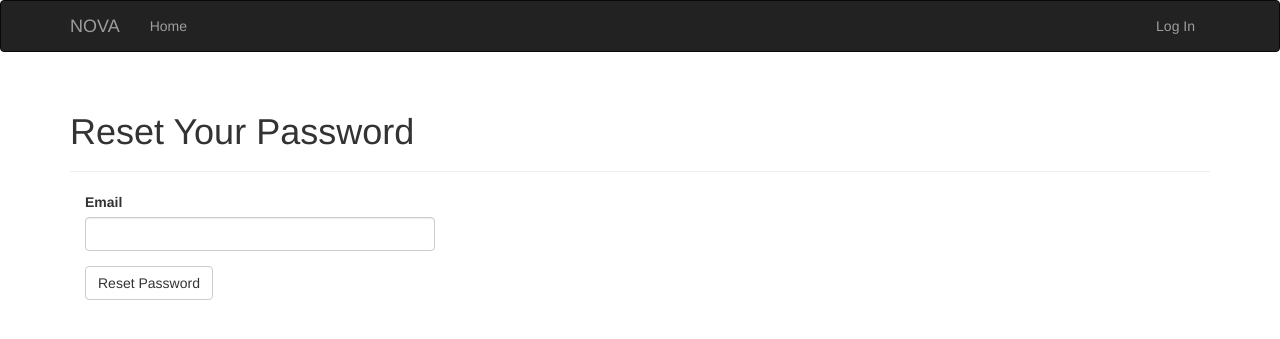
After one commit to SE-KIRIRO/NOVA, a Flask app: page /auth/reset in a window 1280 px wide. The commit adds this page. Shown: the top 339 px of the page. Run offline with Flask 2, Linux system fonts and the light colour scheme; parts of the project's set-up code (start-up, migrations or seed data) failed here and were passed over; some libraries are stand-ins or nearby versions.

Commit message:
finishing up user authentication

```diff
--- a/app/auth/forms.py
+++ b/app/auth/forms.py
@@ -41,3 +41,24 @@ class ChangePasswordForm(FlaskForm):
     password2 = PasswordField('Confirm new password',
                               validators=[DataRequired()])
     submit = SubmitField('Update Password')
+
+
+class PasswordResetRequestForm(FlaskForm):
+    email = StringField("Email", validators=[DataRequired(), Length(1,64), Email()])
+    submit = SubmitField("Reset Password")
+
+class PasswordResetForm(FlaskForm):
+    password = PasswordField("New password", validators=[DataRequired(), EqualTo("password2", message="passwords must match")])
+    password2 = PasswordField("confirm password", validators=[DataRequired()])
+    submit = SubmitField("Reset Password")
+
+class ChangeEmailForm(FlaskForm):
+    email = StringField("New Email",
+                         validators=[DataRequired(), Length(1, 64),
+                                     Email()])
+    password = PasswordField("Password", validators=[DataRequired()])
+    submit = SubmitField("update email address")
+
+    def validate_email(self, field):
+        if User.query.filter_by(email=field.data.lower()).first():
+            raise ValidationError("email is already registered")
--- a/app/auth/views.py
+++ b/app/auth/views.py
@@ -1,6 +1,6 @@
 from flask import render_template, redirect, url_for, flash, request
 from . import auth
-from .forms import LoginForm, RegistrationForm, ChangePasswordForm
+from .forms import LoginForm, RegistrationForm, ChangeEmailForm, ChangePasswordForm, PasswordResetForm, PasswordResetRequestForm
 from ..models import User
 from ..email import send_email
 from flask_login import login_user, logout_user, login_required, current_user
@@ -95,3 +95,64 @@ def change_password():
         else:
             flash('Invalid password.')
     return render_template("auth/change_password.html", form=form)
+
+@auth.route("/reset", methods=["GET", "POST"])
+def password_reset_request():
+    if not current_user.is_anonymous:
+        return redirect(url_for("main.index"))
+    form = PasswordResetRequestForm()
+    if form.validate_on_submit():
+        user = User.query.filter_by(email=form.email.data.lower()).first()
+        if user:
+            token = user.generate_reset_token()
+            send_email(user.email, "Reset your Password",
+                       "auth/email/reset_password",
+                       user=user, token=token)
+            flash("an email with instructions to reset your password has been sent to you")
+            return redirect(url_for("auth.login"))
+    return render_template("auth/reset_password.html", form=form)
+
+@auth.route("/reset/<token>", methods=["GET", "POST"])
+def password_reset(token):
+    if not current_user.is_anonymous:
+        return redirect(url_for("main.index"))
+    form = PasswordResetForm()
+    if form.validate_on_submit():
+        if User.reset_password(token, form.password.data):
+            db.session.commit()
+            flash("your password has been updated.")
+            return redirect(url_for("auth.login"))
+        else:
+            return redirect(url_for("main.index"))
+
+
+    return render_template("auth/reset_password.html", form=form)
+
+
+@auth.route("/change_email", methods=["GET", "POST"])
+@login_required
+def change_email_request():
+    form = ChangeEmailForm()
+    if form.validate_on_submit():
+        if current_user.verify_password(form.password.data):
+            new_email = form.email.data.lower()
+            token = current_user.generate_email_change_token(new_email)
+            send_email(new_email, "confirm your email address",
+                       "auth/email/change_email",
+                       user=current_user, token=token)
+            flash("an email with instructions to confirm your new email address has been sent to you")
+            return redirect(url_for("main.index"))
+        else:
+            flash("invalid email or password")
+    return render_template("auth/change_email.html", form=form)
+
+@auth.route("/change_email/<token>")
+@login_required
+def change_email(token):
+    if current_user.change_email(token):
+        db.session.commit()
+        flash("your email address had been updated.")
+    else:
+        flash("invalid request")
+
+    return redirect(url_for("main.index"))
--- a/app/templates/auth/login.html
+++ b/app/templates/auth/login.html
@@ -10,11 +10,16 @@
     </div>
     <div class="col-md-4">
         {{ wtf.quick_form(form) }}
+        <br>
         <p>
         New user?
             <a href="{{ url_for('auth.register') }}">
                 Click here to register
             </a>
         </p>
+        <p>
+            Forgot your password?
+            <a href="{{ url_for('auth.password_reset_request') }}">click here to reset it.</a>
+        </p>
     </div>
 {% endblock %}
--- /dev/null
+++ b/app/templates/auth/reset_password.html
@@ -0,0 +1,13 @@
+{% extends "base.html" %}
+{% import "bootstrap/wtf.html" as wtf %}
+
+{% block title %}Nova - Password Reset{% endblock %}
+
+{% block page_content %}
+<div class="page-header">
+    <h1>Reset Your Password</h1>
+</div>
+<div class="col-md-4">
+    {{ wtf.quick_form(form) }}
+</div>
+{% endblock %}
--- a/app/templates/base.html
+++ b/app/templates/base.html
@@ -34,6 +34,7 @@
                     <a href="#" class="dropdown-toggle" data-toggle="dropdown">Account <b class="caret"></b></a>
                     <ul class="dropdown-menu">
                         <li><a href="{{ url_for('auth.change_password') }}">Change Password</a></li>
+                        <li><a href="{{ url_for('auth.change_email_request') }}">Change Email</a></li>
                         <li><a href="{{ url_for('auth.logout') }}">Log Out</a></li>
                     </ul>
                 </li>
```
Also changed, not shown: app/models.py (+40 -1 lines), app/templates/auth/change_email.html (added, +13 -0 lines), app/templates/auth/email/change_email.html (added, +7 -0 lines), app/templates/auth/email/change_email.txt (added, +11 -0 lines), app/templates/auth/email/reset_password.html (added, +8 -0 lines), app/templates/auth/email/reset_password.txt (added, +13 -0 lines).
